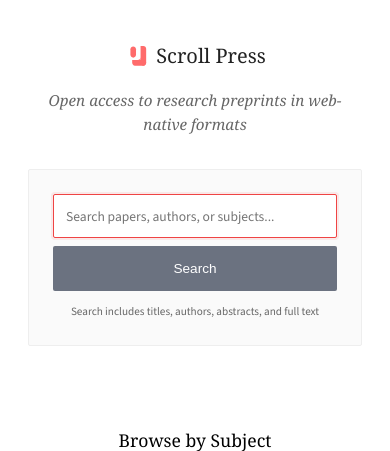
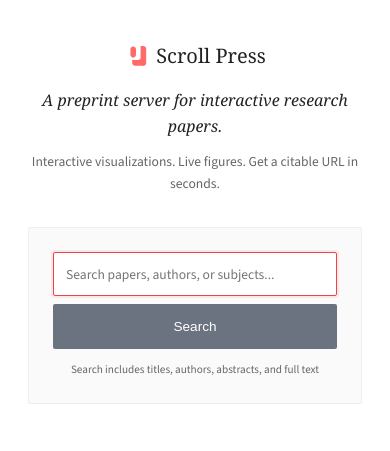
Before and after one commit to aris-pub/press, a Python web app: template app/templates/index.html in a window 390 px wide. Shown: the part 69-520 px from the top of the page. Run offline with Jinja, Linux system fonts and the light colour scheme; the template is opened without the code that fills it, so the values that code supplies are empty; some libraries are stand-ins or nearby versions.

Commit message:
Improve homepage messaging and fix content issues
- Update hero section to focus on interactivity as core value prop
- Fix broken Aris Program link in How It Works page
- Expand roadmap "Now Available" to accurately reflect current features
- Add email contact section to Contact page
- Fix mobile nav appearing on desktop screens
- Improve hero section spacing with distinct tagline and subtitle styles

🤖 Generated with [Claude Code](https://claude.com/claude-code)

Co-Authored-By: Claude Sonnet 4.5 <noreply@anthropic.com>

```diff
--- a/app/templates/contact.html
+++ b/app/templates/contact.html
@@ -12,6 +12,11 @@
   <div class="page-divider"></div>
 
   <div class="page-content">
+    <section>
+      <h2>Email</h2>
+      <p>For direct inquiries, reach out to <a href="mailto:leo@leotrs.com" class="page-link">leo@leotrs.com</a>.</p>
+    </section>
+
     <section>
       <h2>Community</h2>
       <p>Join our community discussion on <a href="https://aris-pub.zulipchat.com/" class="page-link">Zulip</a>. This is the best place to ask questions, share ideas, and connect with other researchers using Scroll Press.</p>
--- a/app/templates/how_it_works.html
+++ b/app/templates/how_it_works.html
@@ -250,7 +250,7 @@ ol {
     <section>
       <h2>Part of The Aris Program</h2>
       <p>Scroll Press is one component of a complete reimagining of academic publishing. We're also building Draft Studio for authoring and developing new standards for research communication.</p>
-      <p><a href="/" class="page-link">Learn more about The Aris Program</a></p>
+      <p><a href="https://aris.pub" class="page-link">Learn more about The Aris Program</a></p>
     </section>
   </div>
 
--- a/app/templates/index.html
+++ b/app/templates/index.html
@@ -98,7 +98,8 @@
     <img src="/static/images/press-logo-64.svg" alt="Scroll Press" width="40" height="40">
     <h1>Scroll Press</h1>
   </div>
-  <p>Open access to research preprints in web-native formats</p>
+  <p class="hero-tagline">A preprint server for interactive research papers.</p>
+  <p class="hero-subtitle">Interactive visualizations. Live figures. Get a citable URL in seconds.</p>
 
   <div class="search-box">
     {{ search_form(button_class="search-btn-override") }}
--- a/static/css/main.css
+++ b/static/css/main.css
@@ -394,6 +394,13 @@ header.navbar .user-welcome {
   }
 }
 
+/* Force hide mobile nav on desktop */
+@media (min-width: 769px) {
+  .mobile-nav {
+    display: none !important;
+  }
+}
+
 /* Footer */
 footer {
   background: var(--gray-bg-light);
@@ -732,9 +739,10 @@ button.btn, a.btn {
 /* Homepage styles */
 /* Hero */
 .hero { text-align: center; padding: var(--space-4xl) 0; }
-.hero-title { display: flex; align-items: center; justify-content: center; gap: var(--space-sm); margin-bottom: var(--space-md); }
+.hero-title { display: flex; align-items: center; justify-content: center; gap: var(--space-sm); margin-bottom: var(--space-lg); }
 .hero h1 { font-size: var(--text-3xl); font-weight: normal; margin-bottom: 0; font-family: var(--font-serif); }
-.hero p { font-size: var(--text-md); color: var(--gray); font-style: italic; margin-bottom: var(--space-3xl); font-family: var(--font-serif); }
+.hero-tagline { font-size: var(--text-lg); color: var(--gray-dark); font-style: italic; margin-bottom: var(--space-md); font-family: var(--font-serif); }
+.hero-subtitle { font-size: var(--text-base); color: var(--gray); font-weight: 400; margin-bottom: var(--space-3xl); font-family: var(--font-sans); }
 .search-box { background: var(--gray-bg-light); padding: var(--space-2xl); border-radius: var(--border-radius); margin-bottom: 0; border: 1px solid var(--border-light); }
 .search-form {
   display: flex;
@@ -795,8 +803,14 @@ button.btn, a.btn {
     font-size: var(--mobile-text-2xl);
   }
 
-  .hero p {
-    font-size: var(--mobile-text-md);
+  .hero-tagline {
+    font-size: var(--mobile-text-lg);
+    margin-bottom: var(--mobile-space-md);
+    padding: 0 var(--mobile-space-md);
+  }
+
+  .hero-subtitle {
+    font-size: var(--mobile-text-base);
     margin-bottom: var(--mobile-space-2xl);
     padding: 0 var(--mobile-space-md);
   }
```
Also changed, not shown: app/templates/roadmap.html (+8 -3 lines).
